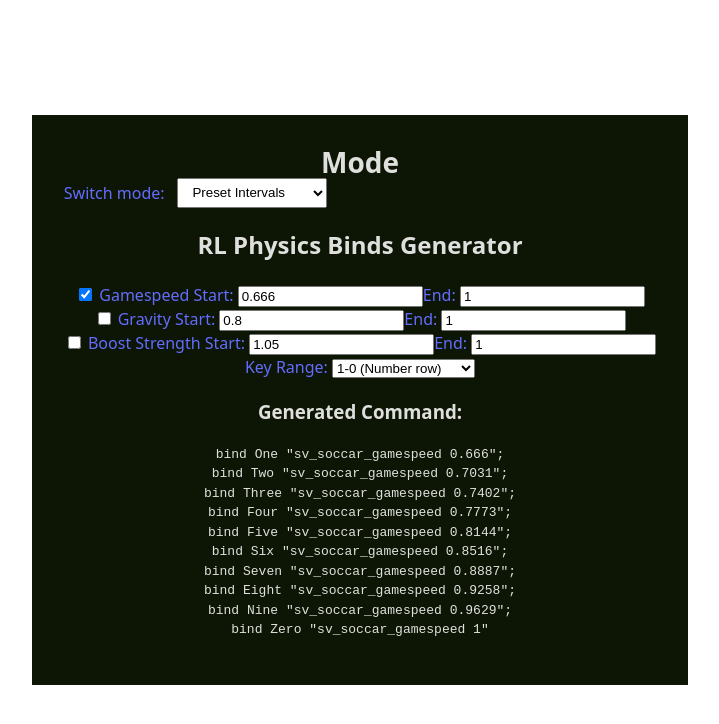
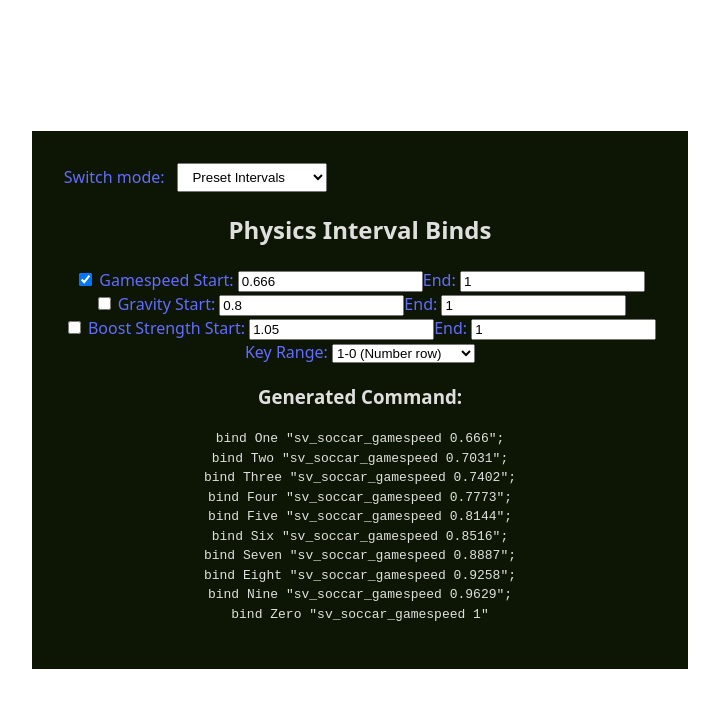
Before and after one commit to LysHraesvelgr/RL-Physics-Binds, a React (Vite) app: page / in a window 1280 px wide. Shown: the top 724 px of the page, without its empty margins (280-999 px from the left). Built offline with nearby package versions, Linux system fonts and the light colour scheme.

Commit message:
Remove redundant header. Naming

```diff
--- a/src/App.jsx
+++ b/src/App.jsx
@@ -124,7 +124,7 @@ function RLPhysicsGenerator() {
 
   return (
     <div className="App">
-      <h2>RL Physics Binds Generator</h2>
+      <h2>Physics Interval Binds</h2>
       <div>
         <label><input type="checkbox" checked={enabled.gamespeed} onChange={e => setEnabled(en => ({...en, gamespeed: e.target.checked}))}/> Gamespeed </label>
         <label>Start: <input type="number" step="0.01" value={values.gamespeed.min} onChange={e => handleValueChange('gamespeed', 'min', e.target.value)} /></label>
@@ -173,7 +173,7 @@ function App() {
 
   return (
     <div className="App">
-      <h1>Mode</h1>
+
 
       <label style={{display: 'flex', alignItems: 'center', gap: '0.5em'}}>
         Switch mode:&nbsp;
--- a/src/scalar.jsx
+++ b/src/scalar.jsx
@@ -47,7 +47,7 @@ export function ScalarPhysicsGenerator() {
                     <select value={keySetIdx} onChange={e => setKeySetIdx(Number(e.target.value))}>
                         <option value={0}>1-3 (Number row)</option>
                         <option value={1}>1-3 (Numpad)</option>
-                        <option value={2}>Num- Num+ Num0 (Numpad)</option>
+                        <option value={2}>- + 0 (Numpad)</option>
                     </select>
                 </label>
             </div>
```
